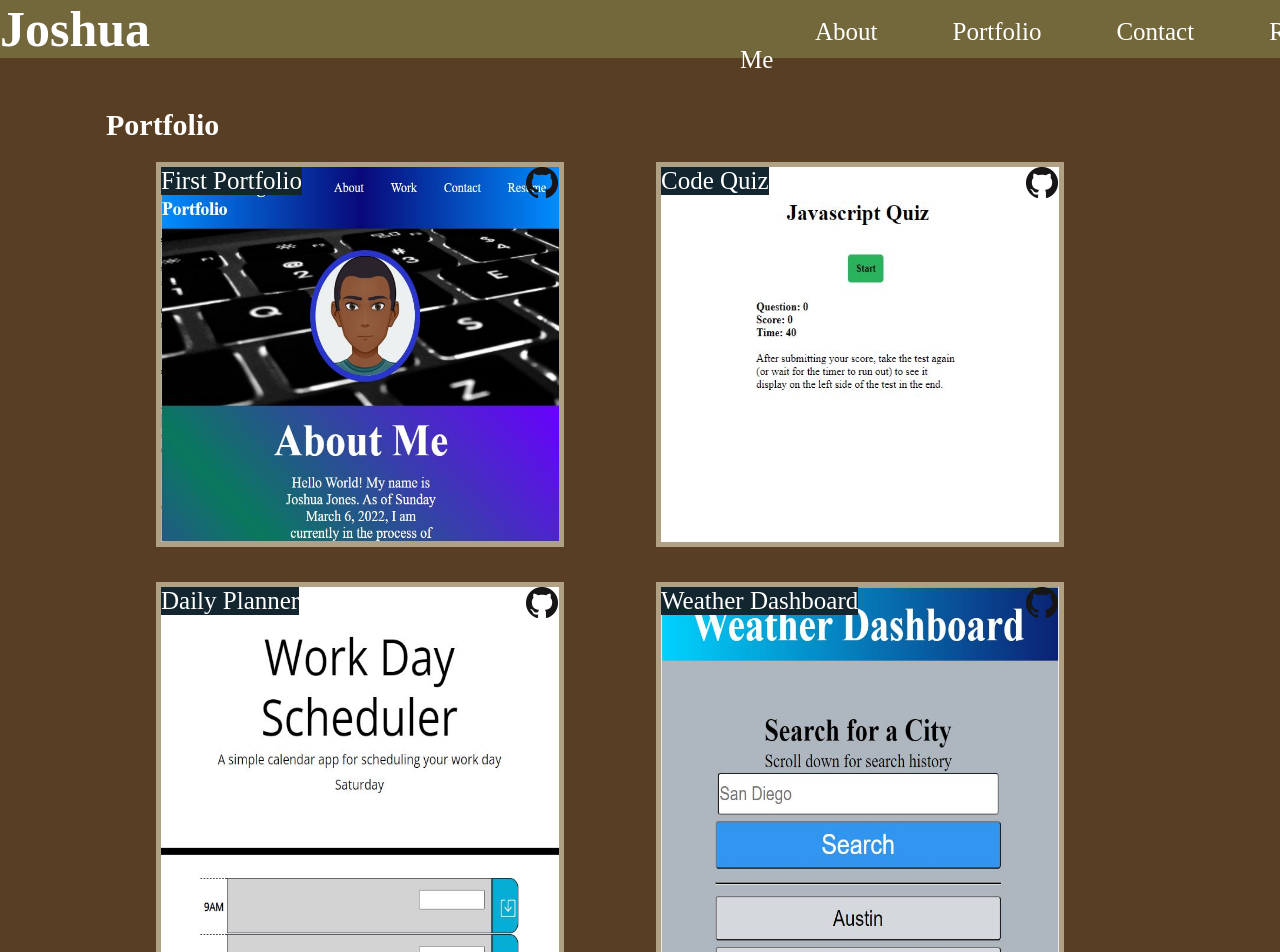
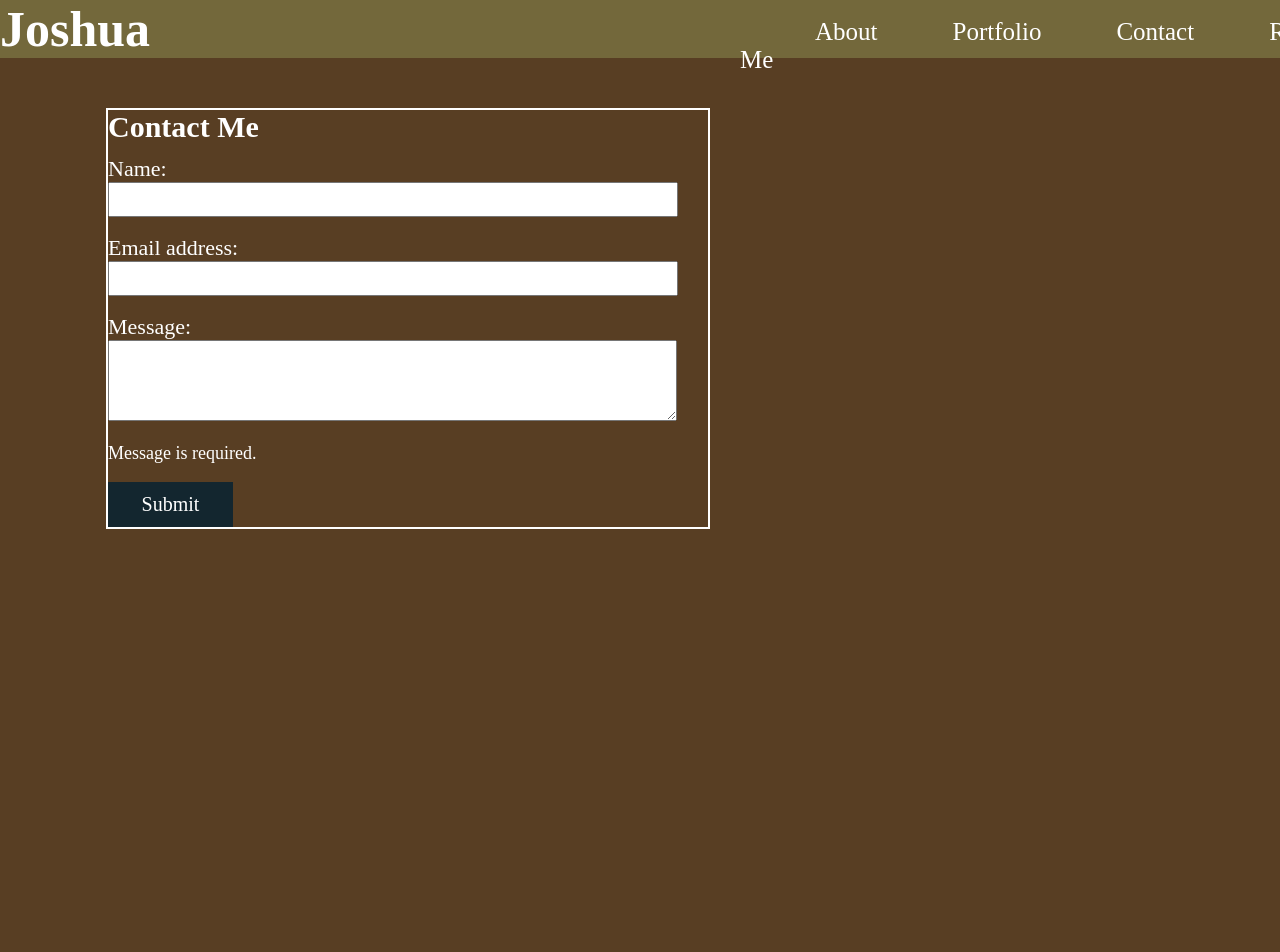
Before and after one commit to CoderJ01/react-programming-portfolio, a React (Create React App) app: page / in a window 1280 px wide. Shown: the top 952 px of the page. After the commit the page ends 800 px from the top, so only its background shows below. Built offline with nearby package versions, Linux system fonts and the light colour scheme.

Commit message:
contact form JSX and CSS

```diff
--- a/src/components/Project/index.js
+++ b/src/components/Project/index.js
@@ -1,72 +1,44 @@
 import React from 'react';
 // import avatar from '../../assets/images/avatar.png';
-import CSS from '../../assets/images/L02_Advance-CSS_first-coding-portfolio.JPG';
-import webAPI from '../../assets/images/L04_Web-APIs_code-quiz.JPG';
-import thirdAPI from '../../assets/images/L05_Third-Party-APIs_daily-planner.JPG';
-import serverAPI from '../../assets/images/L06_Server-Side-APIs_weather-dashboard.JPG';
-import express from '../../assets/images/L11_Express-js_note-taker-for-business.JPG';
-import mvc from '../../assets/images/L14_Model-Views-Controllers_tech-blog.JPG';
-import githubIcon from '../../assets/images/GitHub-Mark/PNG/GitHub-Mark-32px.png';
+// import CSS from '../../assets/images/L02_Advance-CSS_first-coding-portfolio.JPG';
+// import webAPI from '../../assets/images/L04_Web-APIs_code-quiz.JPG';
+// import thirdAPI from '../../assets/images/L05_Third-Party-APIs_daily-planner.JPG';
+// import serverAPI from '../../assets/images/L06_Server-Side-APIs_weather-dashboard.JPG';
+// import express from '../../assets/images/L11_Express-js_note-taker-for-business.JPG';
+// import mvc from '../../assets/images/L14_Model-Views-Controllers_tech-blog.JPG';
+// import githubIcon from '../../assets/images/GitHub-Mark/PNG/GitHub-Mark-32px.png';
 
 
 function Project() {
   return (
     <section className="project">
-        {/* ABOUT section */}
+        {/* ABOUT and PORTFOLIO section */}
         {/* stored in store.txt (gitignore) */}
 
-        {/* PORTFOLIO section */}
-        <div id="portfolio">
-            <h2>Portfolio</h2>
-            <div className="pair-wrapper">
-                <div className="application">
-                    <a href="https://coderj01.github.io/coding-portfolio-website/" rel="noreferrer" target="_blank">First Portfolio</a>
-                    <img className="main-display" src={CSS} alt="" />
-                    <a href="https://github.com/CoderJ01/coding-portfolio-website" rel="noreferrer" target="_blank">
-                        <img className="gitHub" src={githubIcon} alt=""/>
-                    </a>
+        {/* CONTACT section */}
+        <div id="contact">
+            <h2>Contact Me</h2>
+            <form id="contact-form">
+                <div>
+                    <label htmlFor="name">Name:</label><br/>
+                    <input type="text" name="name" />
                 </div>
-                <div className="application">
-                    <a href="https://coderj01.github.io/javascript-code-quiz/" rel="noreferrer" target="_blank">Code Quiz</a>
-                    <img className="main-display" src={webAPI} alt="" />
-                    <a href="https://github.com/CoderJ01/javascript-code-quiz" rel="noreferrer" target="_blank">
-                        <img className="gitHub" src={githubIcon} alt=""/>
-                    </a>
+                <br/>
+                <div>
+                    <label htmlFor="email">Email address:</label><br/>
+                    <input type="email" name="email" />
                 </div>
-            </div>
-            <div className="pair-wrapper">
-                <div className="application">
-                    <a href="https://coderj01.github.io/daily-planner/" rel="noreferrer" target="_blank">Daily Planner</a>
-                    <img className="main-display" src={thirdAPI} alt="" />
-                    <a href="https://github.com/CoderJ01/daily-planner" rel="noreferrer" target="_blank">
-                        <img className="gitHub" src={githubIcon} alt=""/>
-                    </a>
+                <br/>
+                <div>
+                    <label htmlFor="message">Message:</label><br/>
+                    <textarea name="message" rows="5"  />
                 </div>
-                <div className="application">
-                    <a href="https://coderj01.github.io/weather-dashboard-2/" rel="noreferrer" target="_blank">Weather Dashboard</a>
-                    <img className="main-display" src={serverAPI} alt="" />
-                    <a href="https://github.com/CoderJ01/weather-dashboard-2" rel="noreferrer" target="_blank">
-                        <img className="gitHub" src={githubIcon} alt=""/>
-                    </a>
-                </div>
-            </div>
-            <div className="pair-wrapper">
-                <div className="application">
-                    <a href="https://note-taker-for-business.herokuapp.com/notes" rel="noreferrer" target="_blank">Note Taker for Business</a>
-                    <img className="main-display" src={express} alt="" />
-                    <a href="https://github.com/CoderJ01/note-taker-for-business" rel="noreferrer" target="_blank">
-                        <img className="gitHub" src={githubIcon} alt=""/>
-                    </a>
-                </div>
-                <div className="application">
-                    <a href="https://c-tech-blog.herokuapp.com" rel="noreferrer" target="_blank">Tech Blog</a>
-                    <img className="main-display" src={mvc} alt="" />
-                    <a href="https://github.com/CoderJ01/tech-blog-2" rel="noreferrer" target="_blank">
-                        <img className="gitHub tech" src={githubIcon} alt=""/>
-                    </a>
-                </div>
-            </div>
+                <br/>
+            </form>
+            <p>Message is required.</p><br/>
+            <button type="submit">Submit</button>
         </div>
+
     </section>
   );
 }
--- a/src/index.css
+++ b/src/index.css
@@ -125,3 +125,42 @@ header nav ul a {
 .gitHub:active {
   opacity: 1.0;
 }
+
+/* CONTACT */
+
+#contact {
+  border: 2px solid white;
+  margin-left: 106px;
+  width: 600px;
+}
+
+#contact-form {
+  margin-top: 12px;
+}
+
+#contact-form label {
+  margin-top: 50px;
+  font-size: 22px;
+}
+
+#contact-form input {
+  padding: 8px;
+  width: 550px;
+}
+
+#contact-form textarea {
+  width: 563px;
+}
+
+#contact p {
+  font-size: 18px;
+}
+
+#contact button {
+  font-family: 'Monotype Corsiva','Apple Chancery','ITC Zapf Chancery','URW Chancery L';
+  font-size: 20px;
+  background-color: rgb(19, 38, 47);
+  border: 1px solid  rgb(19, 38, 47);
+  padding: 10px;
+  width: 125px;
+}
```
